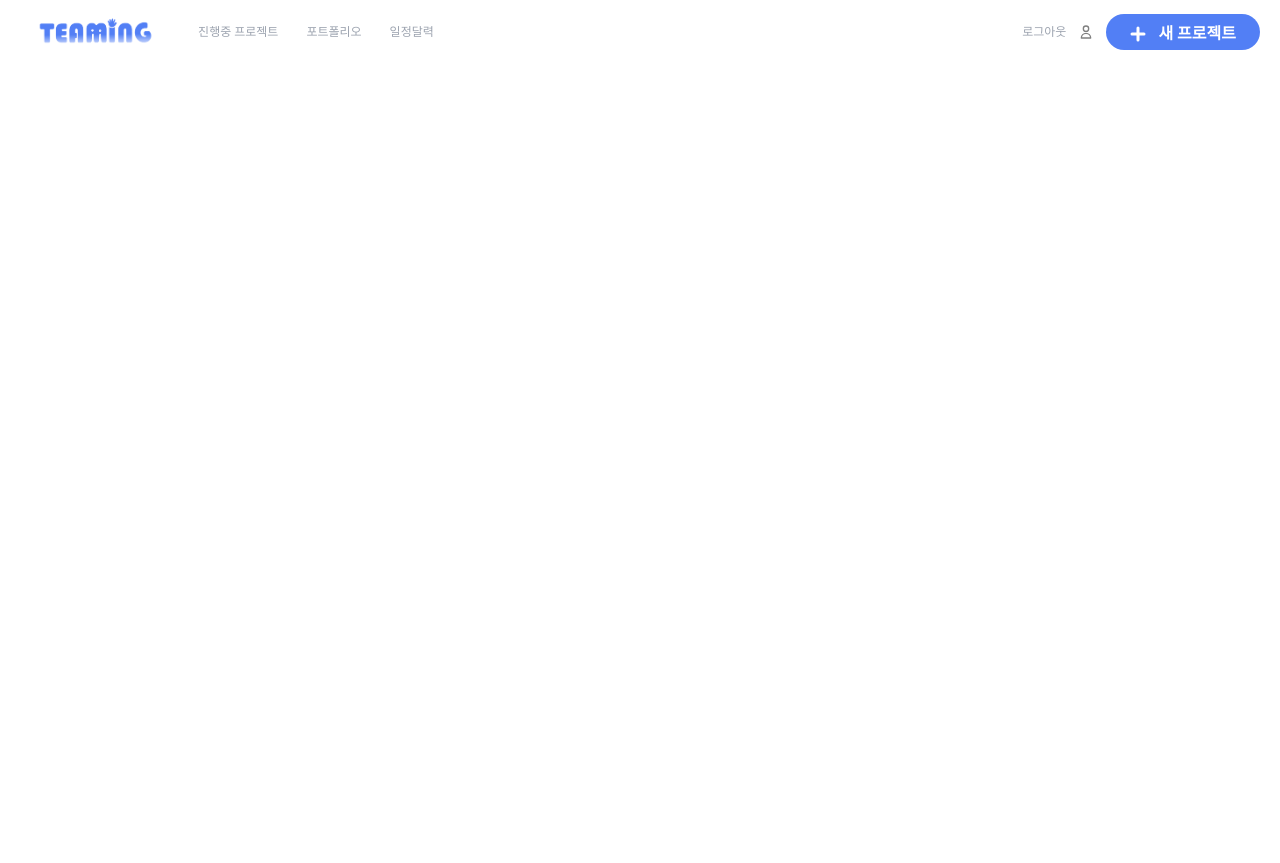
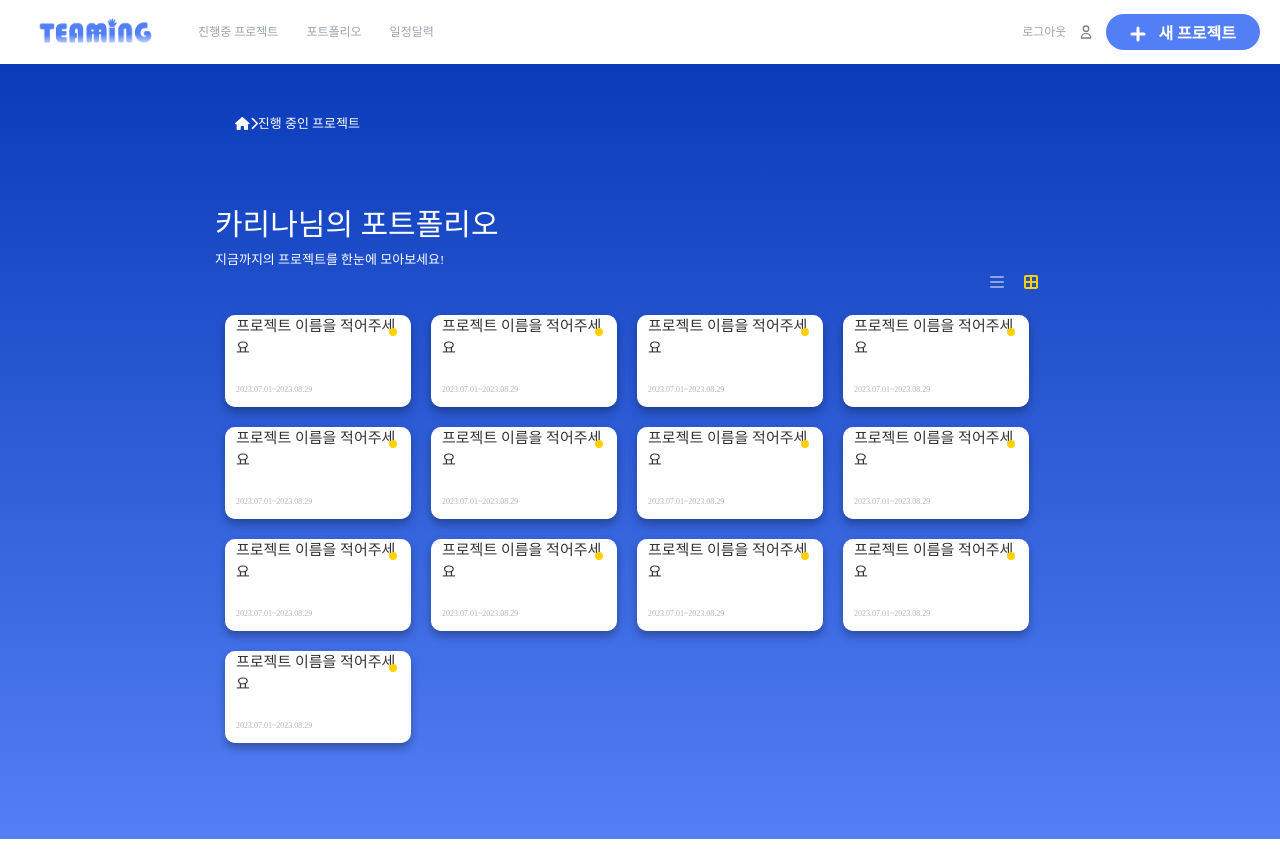
Before and after one commit to UmcTeaming/FrontEnd_WEB, a React (Create React App) app in the folder teaming/: page /ongoingProject in a window 1280 px wide. Before the commit the page ends 800 px from the top, so only its background shows below. Built offline with nearby package versions, Linux system fonts and the light colour scheme; a web font is replaced by a local one.

Commit message:
진행 중인 프로젝트 페이지 완성

```diff
--- a/teaming/src/App.js
+++ b/teaming/src/App.js
@@ -13,6 +13,7 @@ import FileDetail from "./pages/FileDetail";
 import End from "./pages/End";
 import {Home} from "./pages/Home";
 import {Calendar} from "./pages/Calendar";
+import { OngoingProject } from "./pages/OngoingProject";
 
 
 function App() {
@@ -31,6 +32,7 @@ function App() {
 
           <Route path='/home' element={<Home />} />   {/* 원래 경로는 / 이지만 확인을 위해 임의로 /home으로 작성했습니다  */}
           <Route path="/calendar" element={<Calendar/>}/>
+          <Route path="/ongoingProject" element={<OngoingProject/>}/>
 
           {/* 포트폴리오 */}
           <Route path="/portfolio" element={<PortfolioList />} />
--- /dev/null
+++ b/teaming/src/pages/OngoingProject.js
@@ -0,0 +1,84 @@
+import React from 'react'
+import './OngoingProject.css'
+
+import { FontAwesomeIcon } from "@fortawesome/react-fontawesome";
+import { faBars } from "@fortawesome/free-solid-svg-icons";
+import { faHouse } from "@fortawesome/free-solid-svg-icons";
+import { faChevronRight } from "@fortawesome/free-solid-svg-icons";
+import { faChevronDown } from "@fortawesome/free-solid-svg-icons";
+import { faCircle } from "@fortawesome/free-solid-svg-icons";
+import { faUser } from "@fortawesome/free-regular-svg-icons";
+import { faPlus } from "@fortawesome/free-solid-svg-icons";
+import { faBorderAll } from "@fortawesome/free-solid-svg-icons";
+import { faStar } from "@fortawesome/free-regular-svg-icons";
+import { useState } from "react";
+
+import PjBoxTemplate from '../components/portfolioComponents/portfolioListBoxType/pjBoxes.js';
+import PjLineTemplate from '../components/portfolioComponents/portfolioListLineType/pjLines.js';
+
+
+export const OngoingProject= () => {
+  const [viewBox, setViewBox] = useState(true)
+
+  const [active, setActive] = useState(false);
+  const [active2, setActive2] = useState(false);
+  const handleClick = () => {
+    setActive(!active);
+    setActive2(active2);
+  };
+  const handleClick2 = () => {
+    setActive(!active);
+    setActive2(active2);
+  };
+
+  return (
+    <>
+
+      {/* main */}
+      <div className="main">
+        <div className="temp">
+          <div className="component">
+            <div className="route">
+              <span>
+                <FontAwesomeIcon icon={faHouse} />
+                <FontAwesomeIcon icon={faChevronRight} />
+                진행 중인 프로젝트
+              </span>
+            </div>
+
+            <div className="Name">
+                <br/><br/>
+                <span className="userName">카리나님의 포트폴리오</span><br/>
+                <span className="ment">지금까지의 프로젝트를 한눈에 모아보세요!</span>
+            </div>
+
+
+          </div>
+
+          <div className="element">
+            <div className="list">
+              <div className="howToView">
+                  <button className='lineBtn'
+                onClick = {() => {setViewBox(false); {handleClick()};}}
+                  style={{ color: active2 ? "#FAFAFA80" : "#FFD008", color: active ? "#FFD008" : "#FAFAFA80"}}>
+                <FontAwesomeIcon icon={faBars} />
+              </button>
+              <button className='boxBtn'
+                  onClick={() => {setViewBox(true); {handleClick2()};}}
+                    style={{ color: active2 ? "#FFD008" : "#FAFAFA80", color: active ? "#FAFAFA80" : "#FFD008"}}>
+                <FontAwesomeIcon icon={faBorderAll} />
+              </button>
+              </div>
+              { viewBox ? <PjBoxTemplate/> : <PjLineTemplate/> }
+            </div>
+
+          </div>
+
+        </div>
+
+
+      </div>
+
+    </>
+  );
+};
```
Also changed, not shown: teaming/src/pages/OngoingProject.css (added).
